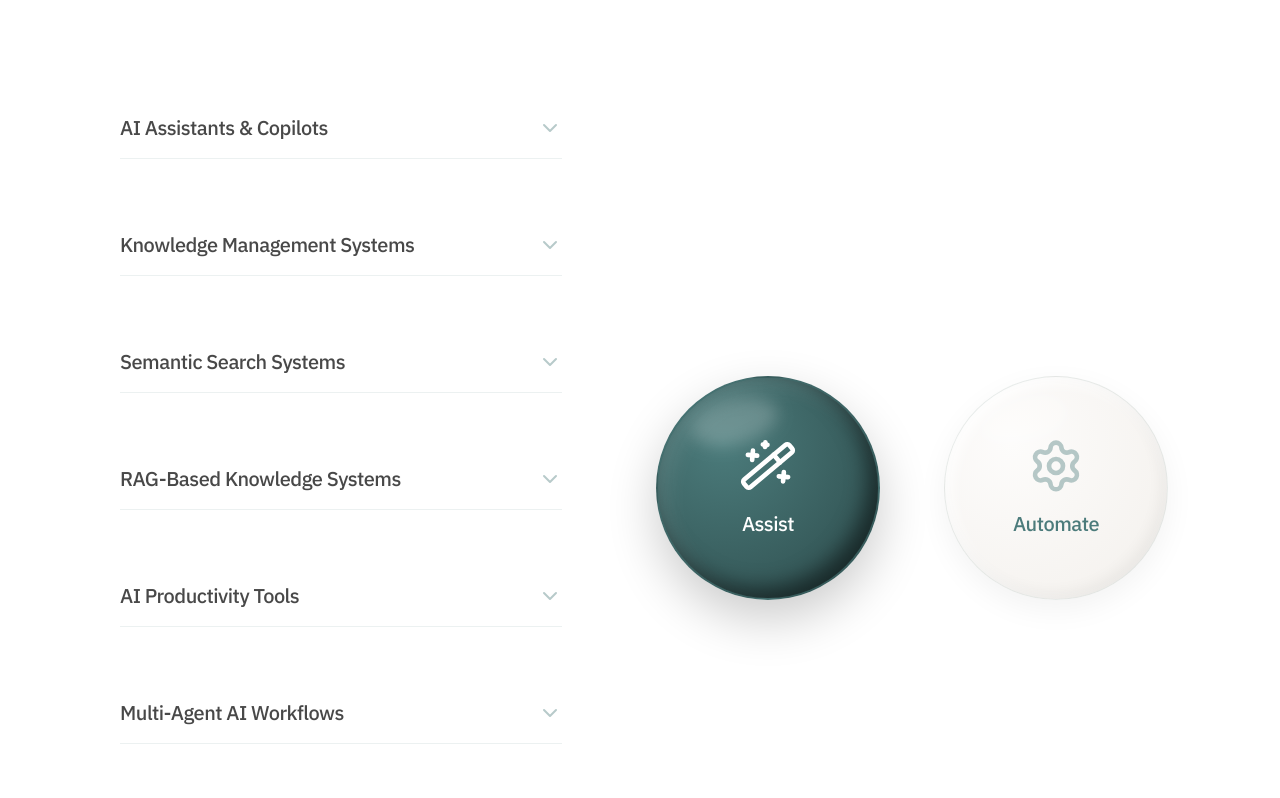
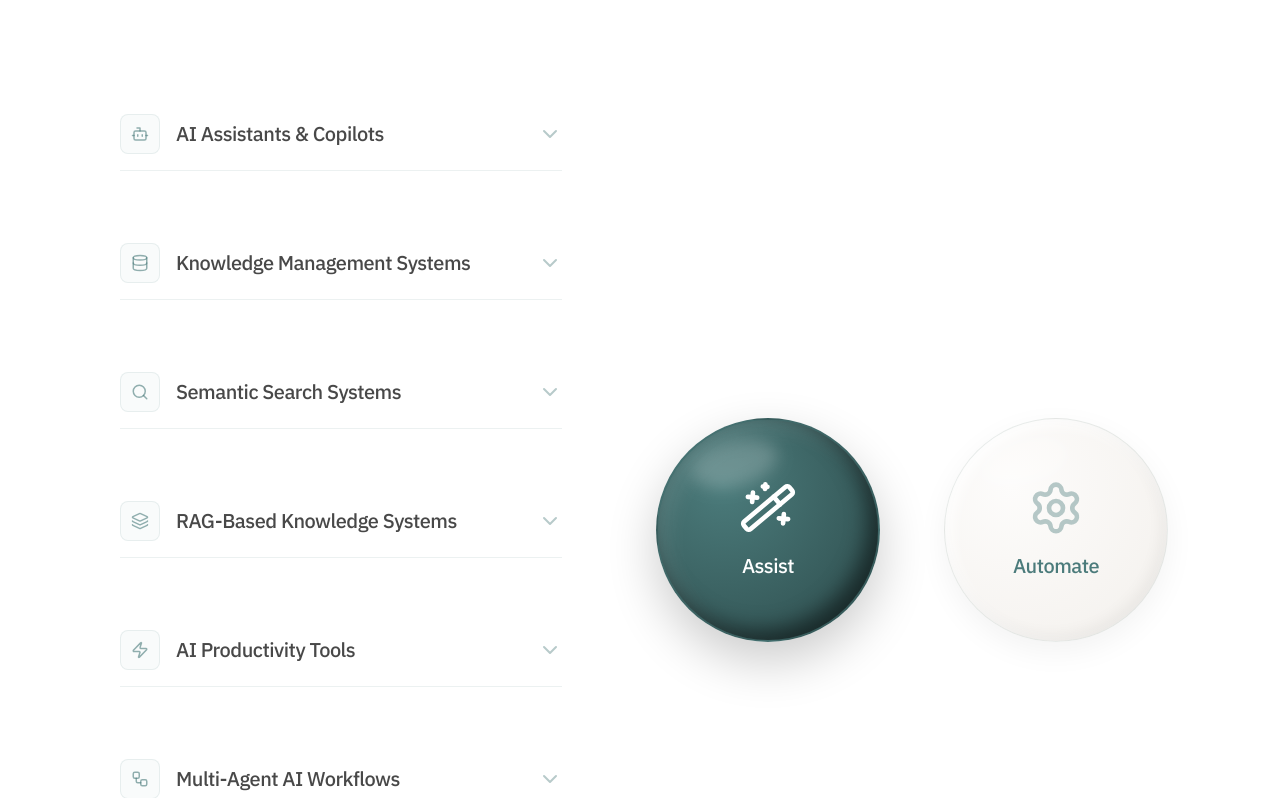
Before and after one commit to kaushikrengan/Orcin, a React (Vite) app: page / in a window 1280 px wide. Shown: the part 1910-2708 px from the top of the page. Built offline with nearby package versions, Linux system fonts and the light colour scheme; a web font is replaced by a local one.

Commit message:
feat: expand icon library and service metadata
Add additional icons for UI expansion and refine service descriptions to improve system documentation.

```diff
--- a/src/App.tsx
+++ b/src/App.tsx
@@ -1,5 +1,5 @@
 import { motion, useSpring, useMotionValue, useScroll, useTransform, AnimatePresence } from "motion/react";
-import { ArrowRight, Box as BoxIcon, Cpu, Workflow, Zap, Banknote, Clock, Database, LineChart, Mail, Menu, X, Wand2, Settings, ChevronDown, ChevronUp, ChevronLeft, ChevronRight, CheckCircle2, User, Sparkles, Network, Linkedin } from "lucide-react";
+import { ArrowRight, Box as BoxIcon, Cpu, Workflow, Zap, Banknote, Clock, Database, LineChart, Mail, Menu, X, Wand2, Settings, ChevronDown, ChevronUp, ChevronLeft, ChevronRight, CheckCircle2, User, Sparkles, Network, Linkedin, Bot, Search, Layers, RefreshCw, FileText, Briefcase, Boxes, Compass } from "lucide-react";
 import { useRef, useMemo, Suspense, useEffect, useState } from "react";
 
 // --- STYLISH SYSTEMS CONSTELLATION ---
@@ -1221,22 +1221,22 @@ function Navbar() {
 
 const SERVICES_DATA = {
   assist: [
-    { title: "AI Assistants & Copilots", description: "Context-aware AI assistants integrated directly into business workflows. Support teams with faster execution, retrieval, and operational coordination." },
-    { title: "Knowledge Management Systems", description: "Centralized systems that organize and retrieve operational knowledge intelligently. Reduce information fragmentation across teams, tools, and workflows." },
-    { title: "Semantic Search Systems", description: "Enable contextual search across documents, systems, and operational data. Help teams retrieve relevant information faster and more accurately." },
-    { title: "RAG-Based Knowledge Systems", description: "AI systems that retrieve and respond using internal business knowledge sources. Deliver contextual answers grounded in operational and organizational data." },
-    { title: "AI Productivity Tools", description: "Custom AI tools designed around operational execution and team productivity. Reduce repetitive work while improving day-to-day workflow efficiency." },
-    { title: "Multi-Agent AI Workflows", description: "Coordinated AI systems designed to manage complex operational processes. Enable intelligent task distribution, coordination, and workflow execution." },
-    { title: "Operational Decision Support Systems", description: "AI-powered systems that assist operational planning and business execution. Improve decision-making speed, visibility, and execution consistency." }
+    { title: "AI Assistants & Copilots", icon: Bot, description: "Context-aware AI assistants integrated directly into business workflows. Support teams with faster execution, retrieval, and operational coordination." },
+    { title: "Knowledge Management Systems", icon: Database, description: "Centralized systems that organize and retrieve operational knowledge intelligently. Reduce information fragmentation across teams, tools, and workflows." },
+    { title: "Semantic Search Systems", icon: Search, description: "Enable contextual search across documents, systems, and operational data. Help teams retrieve relevant information faster and more accurately." },
+    { title: "RAG-Based Knowledge Systems", icon: Layers, description: "AI systems that retrieve and respond using internal business knowledge sources. Deliver contextual answers grounded in operational and organizational data." },
+    { title: "AI Productivity Tools", icon: Zap, description: "Custom AI tools designed around operational execution and team productivity. Reduce repetitive work while improving day-to-day workflow efficiency." },
+    { title: "Multi-Agent AI Workflows", icon: Workflow, description: "Coordinated AI systems designed to manage complex operational processes. Enable intelligent task distribution, coordination, and workflow execution." },
+    { title: "Operational Decision Support Systems", icon: Compass, description: "AI-powered systems that assist operational planning and business execution. Improve decision-making speed, visibility, and execution consistency." }
   ],
   automate: [
-    { title: "AI Workflow Automation", description: "Automate repetitive workflows across business operations using intelligent execution systems. Reduce manual effort, delays, and operational dependency on repetitive tasks." },
-    { title: "Intelligent Document Processing", description: "Extract, organize, validate, and process business documents automatically. Reduce time spent on manual review, classification, and information handling." },
-    { title: "Automated Reporting Systems", description: "Generate operational and business reports without repetitive manual effort. Improve reporting speed, consistency, and operational visibility." },
-    { title: "Business Process Automation", description: "Streamline repetitive operational processes across teams and internal systems. Reduce execution overhead while improving workflow efficiency and scalability." },
-    { title: "Workflow Orchestration", description: "Coordinate workflows, approvals, and operational execution across multiple systems. Ensure smoother execution flow between teams, tools, and business operations." },
-    { title: "Data Processing Automation", description: "Automate structured and unstructured data processing workflows at scale. Reduce manual handling while improving processing speed and operational accuracy." },
-    { title: "Workflow Digitization", description: "Transform manual workflows into intelligent digital operational systems. Improve execution visibility, consistency, and long-term operational scalability." }
+    { title: "AI Workflow Automation", icon: Boxes, description: "Automate repetitive workflows across business operations using intelligent execution systems. Reduce manual effort, delays, and operational dependency on repetitive tasks." },
+    { title: "Intelligent Document Processing", icon: FileText, description: "Extract, organize, validate, and process business documents automatically. Reduce time spent on manual review, classification, and information handling." },
+    { title: "Automated Reporting Systems", icon: LineChart, description: "Generate operational and business reports without repetitive manual effort. Improve reporting speed, consistency, and operational visibility." },
+    { title: "Business Process Automation", icon: Briefcase, description: "Streamline repetitive operational processes across teams and internal systems. Reduce execution overhead while improving workflow efficiency and scalability." },
+    { title: "Workflow Orchestration", icon: Settings, description: "Coordinate workflows, approvals, and operational execution across multiple systems. Ensure smoother execution flow between teams, tools, and business operations." },
+    { title: "Data Processing Automation", icon: Cpu, description: "Automate structured and unstructured data processing workflows at scale. Reduce manual handling while improving processing speed and operational accuracy." },
+    { title: "Workflow Digitization", icon: Network, description: "Transform manual workflows into intelligent digital operational systems. Improve execution visibility, consistency, and long-term operational scalability." }
   ]
 };
 
@@ -1350,19 +1350,44 @@ function ServicesSection() {
               >
                 {/* Services List */}
                 <div className={`flex-1 flex flex-col gap-4 md:gap-6 justify-center py-6 z-20 ${activeCategory === 'assist' ? 'lg:items-start lg:pr-[55%]' : 'lg:items-end lg:pl-[55%]'}`}>
-                  {activeData.map((service, idx) => (
+                  {activeData.map((service, idx) => {
+                    const ServiceIcon = service.icon;
+                    return (
                       <div key={service.title} className="w-full max-w-2xl">
                         <motion.div
                           initial={{ opacity: 0, x: activeCategory === 'assist' ? -30 : 30 }}
                           animate={{ opacity: 1, x: 0 }}
                           transition={{ delay: idx * 0.05 }}
                           onClick={() => setExpandedService(expandedService === idx ? null : idx)}
-                        className={`group cursor-pointer p-4 md:p-6 rounded-xl transition-all duration-300 ${expandedService === idx ? 'bg-teal/5' : 'hover:bg-teal/5'}`}
+                          className={`group cursor-pointer p-4 md:p-6 rounded-xl transition-all duration-300 ${expandedService === idx ? 'bg-teal/5 shadow-[0_4px_20px_-4px_rgba(75,123,123,0.08)]' : 'hover:bg-teal/5'}`}
                         >
                           <div className="flex items-center justify-between gap-4">
+                            <div className="flex items-center gap-4">
+                              {ServiceIcon && (
+                                <motion.div
+                                  animate={{
+                                    scale: expandedService === idx ? 1.15 : 1,
+                                    rotate: expandedService === idx ? [0, -10, 10, -5, 5, 0] : 0,
+                                    backgroundColor: expandedService === idx ? "rgba(75, 123, 123, 0.15)" : "rgba(75, 123, 123, 0.03)",
+                                    borderColor: expandedService === idx ? "rgba(75, 123, 123, 0.35)" : "rgba(75, 123, 123, 0.1)"
+                                  }}
+                                  transition={{
+                                    type: "spring",
+                                    stiffness: 280,
+                                    damping: 18,
+                                    rotate: { duration: 0.65, ease: "easeInOut" }
+                                  }}
+                                  className={`p-2.5 rounded-lg flex items-center justify-center shrink-0 border transition-colors ${
+                                    expandedService === idx ? "text-teal shadow-[0_0_12px_rgba(75,123,123,0.15)]" : "text-teal/60 group-hover:text-teal group-hover:scale-105"
+                                  }`}
+                                >
+                                  <ServiceIcon size={18} />
+                                </motion.div>
+                              )}
                               <h4 className={`text-lg md:text-xl font-heading font-medium tracking-tight transition-colors ${expandedService === idx ? 'text-teal' : 'text-graphite/80 group-hover:text-teal'}`}>
                                 {service.title}
                               </h4>
+                            </div>
                             <div className="text-teal/40 group-hover:text-teal">
                               {expandedService === idx ? <ChevronUp size={24} /> : <ChevronDown size={24} />}
                             </div>
@@ -1377,7 +1402,7 @@ function ServicesSection() {
                                 exit={{ height: 0, opacity: 0 }}
                                 className="overflow-hidden"
                               >
-                              <p className="mt-4 text-slate/60 text-base md:text-lg font-light leading-relaxed pb-2">
+                                <p className="mt-4 text-slate/60 text-base md:text-lg font-light leading-relaxed pb-2 pl-[52px]">
                                   {service.description}
                                 </p>
                               </motion.div>
@@ -1388,7 +1413,8 @@ function ServicesSection() {
                           <div className="h-[1px] w-full bg-teal/10 mt-4 group-hover:bg-teal/30 transition-colors" />
                         </motion.div>
                       </div>
-                  ))}
+                    );
+                  })}
                 </div>
               </motion.div>
             )}
```
Lines whose indentation alone changed are shown as unchanged.
